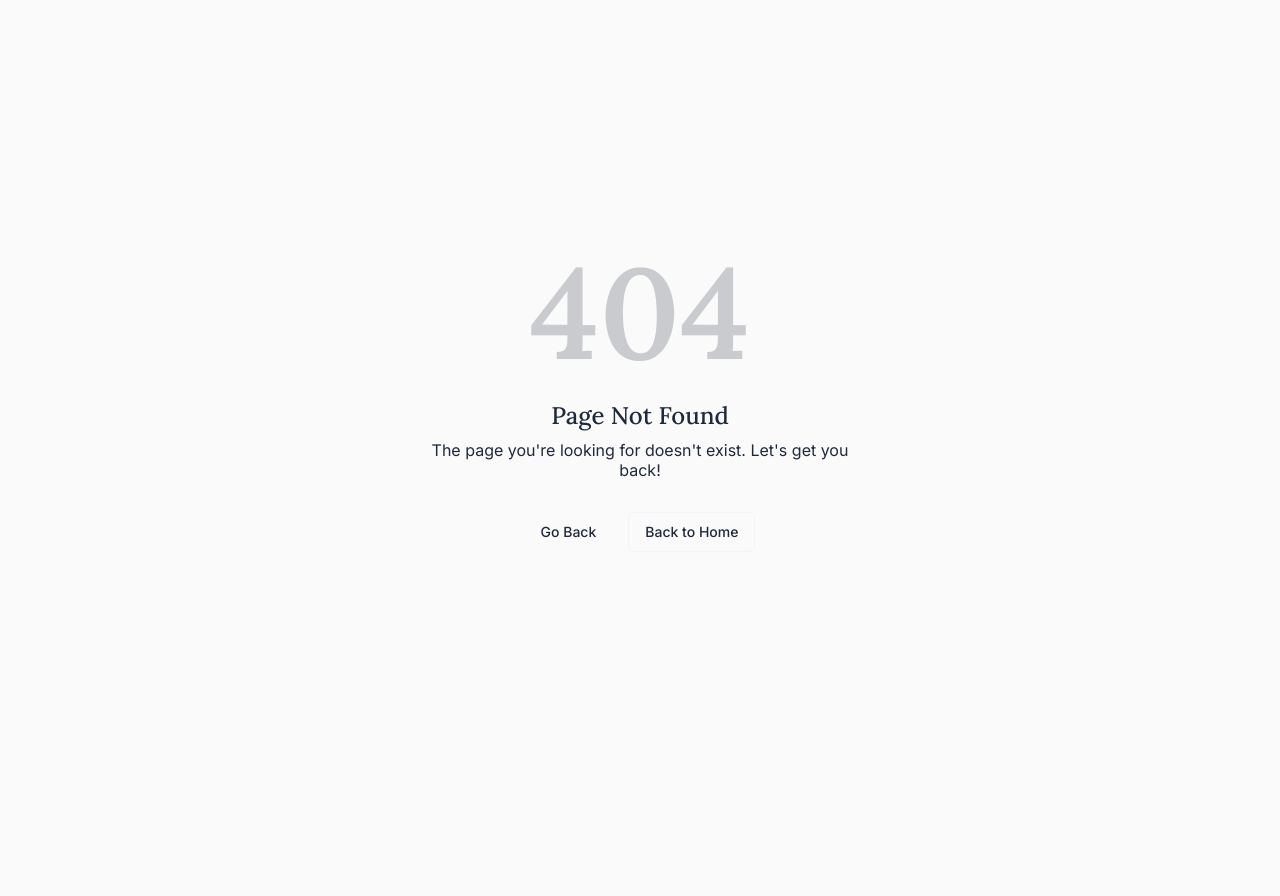
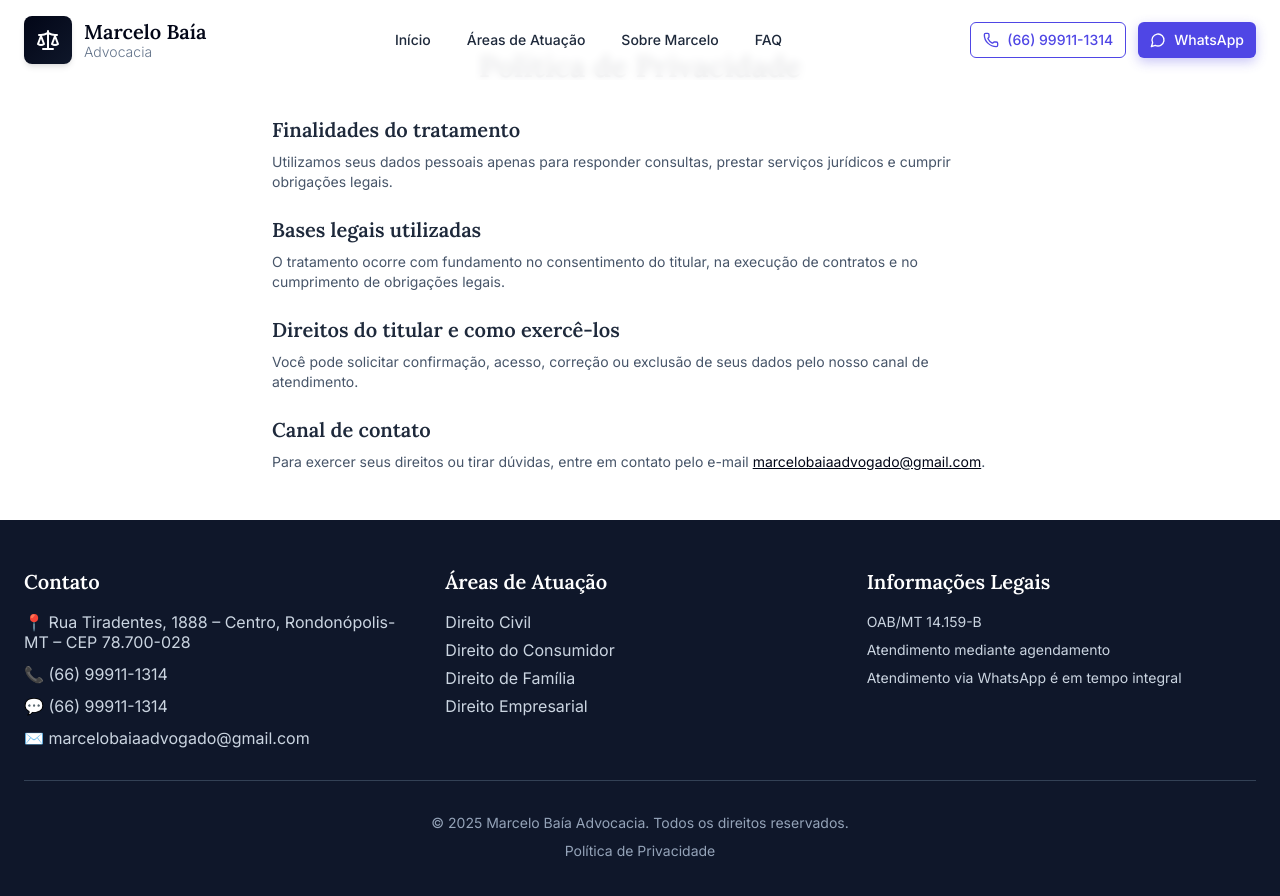
Before and after one commit to xIceWizarDx/Marcelo_Advocacia, a React (Vite) app: page /privacy-policy in a window 1280 px wide. Before the commit this address had no page. Shown: the top 896 px of the page. Before the commit the page ends 800 px from the top, so only its background shows below. Built offline with nearby package versions, Linux system fonts and the light colour scheme.

Commit message:
Add privacy policy page

```diff
--- a/src/Routes.jsx
+++ b/src/Routes.jsx
@@ -9,6 +9,7 @@ import FAQHub from './pages/faq-hub';
 import PracticeAreasOverview from './pages/practice-areas-overview';
 import ContactConsultationHub from './pages/contact-consultation-hub';
 import Homepage from './pages/homepage';
+import PrivacyPolicy from './pages/privacy-policy';
 
 const Routes = () => {
   return (
@@ -24,6 +25,7 @@ const Routes = () => {
         <Route path="/practice-areas-overview" element={<PracticeAreasOverview />} />
         <Route path="/contact-consultation-hub" element={<ContactConsultationHub />} />
         <Route path="/homepage" element={<Homepage />} />
+        <Route path="/privacy-policy" element={<PrivacyPolicy />} />
         <Route path="*" element={<NotFound />} />
       </RouterRoutes>
       </ErrorBoundary>
--- a/src/pages/about-marcelo-ba-a/index.jsx
+++ b/src/pages/about-marcelo-ba-a/index.jsx
@@ -134,6 +134,11 @@ const AboutMarceloBaia = () => {
               <p className="text-slate-500 text-xs mt-2">
                 Este site está em conformidade com o Provimento 205/2021 da OAB e a LGPD.
               </p>
+              <p className="text-slate-400 text-sm mt-2">
+                <a href="/privacy-policy" className="hover:text-white">
+                  Política de Privacidade
+                </a>
+              </p>
             </div>
           </div>
         </footer>
--- a/src/pages/homepage/index.jsx
+++ b/src/pages/homepage/index.jsx
@@ -88,6 +88,11 @@ const Homepage = () => {
             <p className="text-slate-400 text-sm">
               © {new Date()?.getFullYear()} Marcelo Baía Advocacia. Todos os direitos reservados.
             </p>
+            <p className="mt-2">
+              <a href="/privacy-policy" className="text-slate-400 text-sm hover:text-white">
+                Política de Privacidade
+              </a>
+            </p>
           </div>
         </div>
       </footer>
--- a/src/pages/individual-practice-area-pages/index.jsx
+++ b/src/pages/individual-practice-area-pages/index.jsx
@@ -159,6 +159,11 @@ const IndividualPracticeAreaPages = () => {
               <p className="font-inter text-slate-400 text-sm">
                 © {new Date()?.getFullYear()} Marcelo Baía Advocacia. Todos os direitos reservados.
               </p>
+              <p className="font-inter text-slate-400 text-sm mt-2">
+                <a href="/privacy-policy" className="hover:text-white">
+                  Política de Privacidade
+                </a>
+              </p>
             </div>
           </div>
         </footer>
--- a/src/pages/practice-areas-overview/index.jsx
+++ b/src/pages/practice-areas-overview/index.jsx
@@ -371,7 +371,7 @@ const PracticeAreasOverview = () => {
                 © {new Date()?.getFullYear()} Marcelo Baía Advocacia. Todos os direitos reservados.
               </p>
               <div className="flex space-x-6">
-                <a href="#" className="text-white/60 hover:text-white font-inter text-sm transition-colors duration-200">
+                <a href="/privacy-policy" className="text-white/60 hover:text-white font-inter text-sm transition-colors duration-200">
                   Política de Privacidade
                 </a>
                 <a href="#" className="text-white/60 hover:text-white font-inter text-sm transition-colors duration-200">
--- /dev/null
+++ b/src/pages/privacy-policy/index.jsx
@@ -0,0 +1,123 @@
+import React from 'react';
+import { Helmet } from 'react-helmet';
+import Header from '../../components/ui/Header';
+
+const PrivacyPolicy = () => {
+  return (
+    <>
+      <Helmet>
+        <title>Política de Privacidade - Marcelo Baía Advocacia</title>
+        <meta
+          name="description"
+          content="Informações sobre como tratamos seus dados pessoais."
+        />
+      </Helmet>
+      <div className="min-h-screen bg-white flex flex-col">
+        <Header />
+
+        <main className="flex-grow max-w-3xl mx-auto px-4 py-12">
+          <h1 className="text-3xl font-lora font-semibold mb-8 text-brand-primary text-center">
+            Política de Privacidade
+          </h1>
+
+          <section className="mb-6">
+            <h2 className="text-xl font-semibold mb-2">Finalidades do tratamento</h2>
+            <p className="text-slate-600 text-sm">
+              Utilizamos seus dados pessoais apenas para responder consultas, prestar serviços
+              jurídicos e cumprir obrigações legais.
+            </p>
+          </section>
+
+          <section className="mb-6">
+            <h2 className="text-xl font-semibold mb-2">Bases legais utilizadas</h2>
+            <p className="text-slate-600 text-sm">
+              O tratamento ocorre com fundamento no consentimento do titular, na execução de
+              contratos e no cumprimento de obrigações legais.
+            </p>
+          </section>
+
+          <section className="mb-6">
+            <h2 className="text-xl font-semibold mb-2">
+              Direitos do titular e como exercê-los
+            </h2>
+            <p className="text-slate-600 text-sm">
+              Você pode solicitar confirmação, acesso, correção ou exclusão de seus dados pelo nosso
+              canal de atendimento.
+            </p>
+          </section>
+
+          <section>
+            <h2 className="text-xl font-semibold mb-2">Canal de contato</h2>
+            <p className="text-slate-600 text-sm">
+              Para exercer seus direitos ou tirar dúvidas, entre em contato pelo e-mail{' '}
+              <a
+                href="mailto:marcelobaiaadvogado@gmail.com"
+                className="text-brand-primary underline"
+              >
+                marcelobaiaadvogado@gmail.com
+              </a>
+              .
+            </p>
+          </section>
+        </main>
+
+        <footer className="bg-slate-900 text-white py-12">
+          <div className="max-w-7xl mx-auto px-4 lg:px-6">
+            <div className="grid md:grid-cols-3 gap-8">
+              {/* Contact Info */}
+              <div>
+                <h3 className="font-lora font-semibold text-xl mb-4">Contato</h3>
+                <div className="space-y-3">
+                  <p className="font-inter text-slate-300">
+                    📍 Rua Tiradentes, 1888 – Centro, Rondonópolis-MT – CEP 78.700-028
+                  </p>
+                  <p className="font-inter text-slate-300">
+                    📞 <a href="tel:+5566999111314" className="text-slate-300">(66) 99911-1314</a>
+                  </p>
+                  <p className="font-inter text-slate-300">
+                    💬 <a href="https://wa.me/5566999111314" target="_blank" rel="noopener noreferrer" className="text-slate-300">(66) 99911-1314</a>
+                  </p>
+                  <p className="font-inter text-slate-300">
+                    ✉️ <a href="mailto:marcelobaiaadvogado@gmail.com" className="text-slate-300">marcelobaiaadvogado@gmail.com</a>
+                  </p>
+                </div>
+              </div>
+
+              {/* Practice Areas */}
+              <div>
+                <h3 className="font-lora font-semibold text-xl mb-4">Áreas de Atuação</h3>
+                <div className="space-y-2">
+                  <p className="font-inter text-slate-300">Direito Civil</p>
+                  <p className="font-inter text-slate-300">Direito do Consumidor</p>
+                  <p className="font-inter text-slate-300">Direito de Família</p>
+                  <p className="font-inter text-slate-300">Direito Empresarial</p>
+                </div>
+              </div>
+
+              {/* Legal */}
+              <div>
+                <h3 className="font-lora font-semibold text-xl mb-4">Informações Legais</h3>
+                <div className="space-y-2">
+                  <p className="font-inter text-slate-300 text-sm">OAB/MT 14.159-B</p>
+                  <p className="font-inter text-slate-300 text-sm">Atendimento mediante agendamento</p>
+                  <p className="font-inter text-slate-300 text-sm">Atendimento via WhatsApp é em tempo integral</p>
+                </div>
+              </div>
+            </div>
+
+            <div className="border-t border-slate-700 mt-8 pt-8 text-center">
+              <p className="font-inter text-slate-400 text-sm">
+                © {new Date().getFullYear()} Marcelo Baía Advocacia. Todos os direitos reservados.
+              </p>
+              <p className="font-inter text-slate-400 text-sm mt-2">
+                <a href="/privacy-policy" className="hover:text-white">Política de Privacidade</a>
+              </p>
+            </div>
+          </div>
+        </footer>
+      </div>
+    </>
+  );
+};
+
+export default PrivacyPolicy;
```
